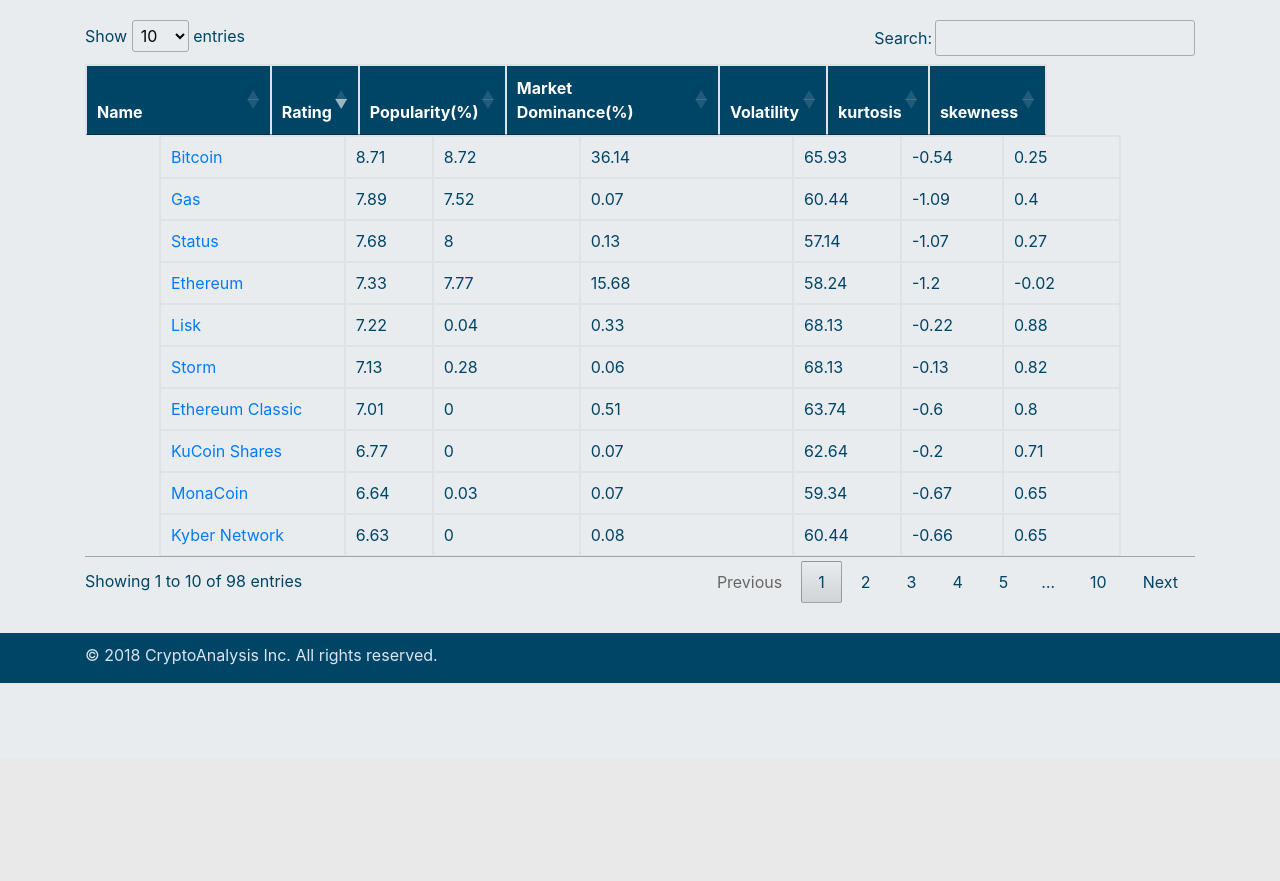
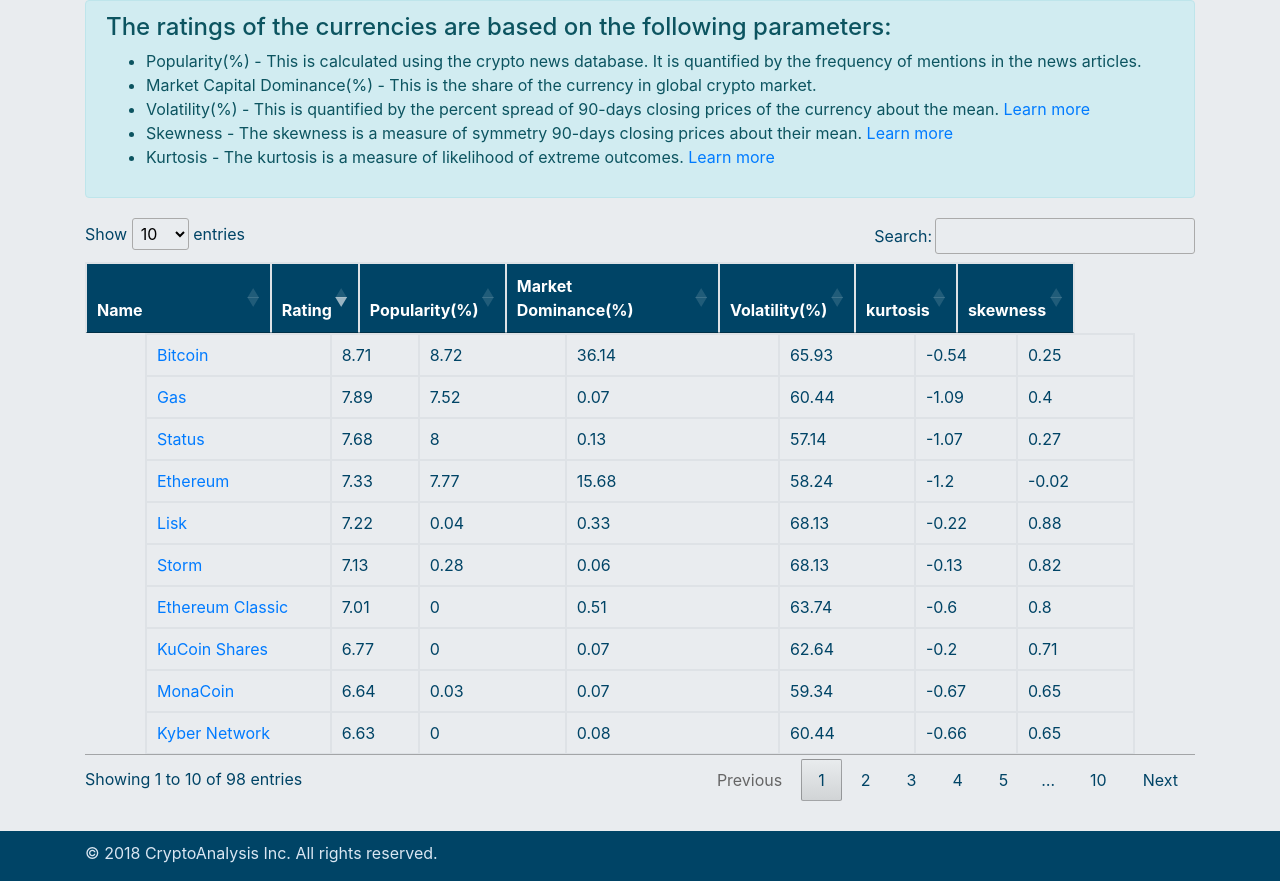
Before and after one commit to chinmayee9/cs541project, a Flask app: page /currencylist in a window 1280 px wide. Shown: the part 42-923 px from the top of the page. Before the commit the page ends 725 px from the top, so only its background shows below. Run offline with Flask 2, Linux system fonts and the light colour scheme; lists and menus that the app fills with data are empty; some libraries are stand-ins or nearby versions.

Commit message:
added parameter description

```diff
--- a/templates/currency_table.html
+++ b/templates/currency_table.html
@@ -5,6 +5,18 @@
 <link rel="stylesheet" href="{{url_for('static', filename='css/list.css')}}">
 {% endblock %}
 {% block content %}
+<div class="container">
+    <div class="alert alert-info" role="alert">
+        <h4>The ratings of the currencies are based on the following parameters:</h4>
+        <ul>
+            <li>Popularity(%) - This is calculated using the crypto news database. It is quantified by the frequency of mentions in the news articles.</li>
+            <li>Market Capital Dominance(%) - This is the share of the currency in global crypto market.</li>
+            <li>Volatility(%) - This is quantified by the percent spread of 90-days closing prices of the currency about the mean. <a href="https://www.investopedia.com/terms/v/volatility.asp">Learn more</a></li>
+            <li>Skewness - The skewness is a measure of symmetry 90-days closing prices about their mean. <a href="https://www.investopedia.com/terms/s/skewness.asp">Learn more</a></li>
+            <li>Kurtosis - The kurtosis is a measure of likelihood of extreme outcomes. <a href="https://www.investopedia.com/terms/e/excesskurtosis.asp">Learn more</a></li>
+        </ul>
+    </div>
+</div>
 <div class="container">
     <div id="list-wrap" class="table-responsive">
         <table id="currencylist" class="table table-hover table-bordered">
@@ -14,7 +26,7 @@
                     <th>Rating</th>
                     <th>Popularity(%)</th>
                     <th>Market Dominance(%)</th>
-                    <th>Volatility</th>
+                    <th>Volatility(%)</th>
                     <th>kurtosis</th>
                     <th>skewness</th>
                 </tr>
```
